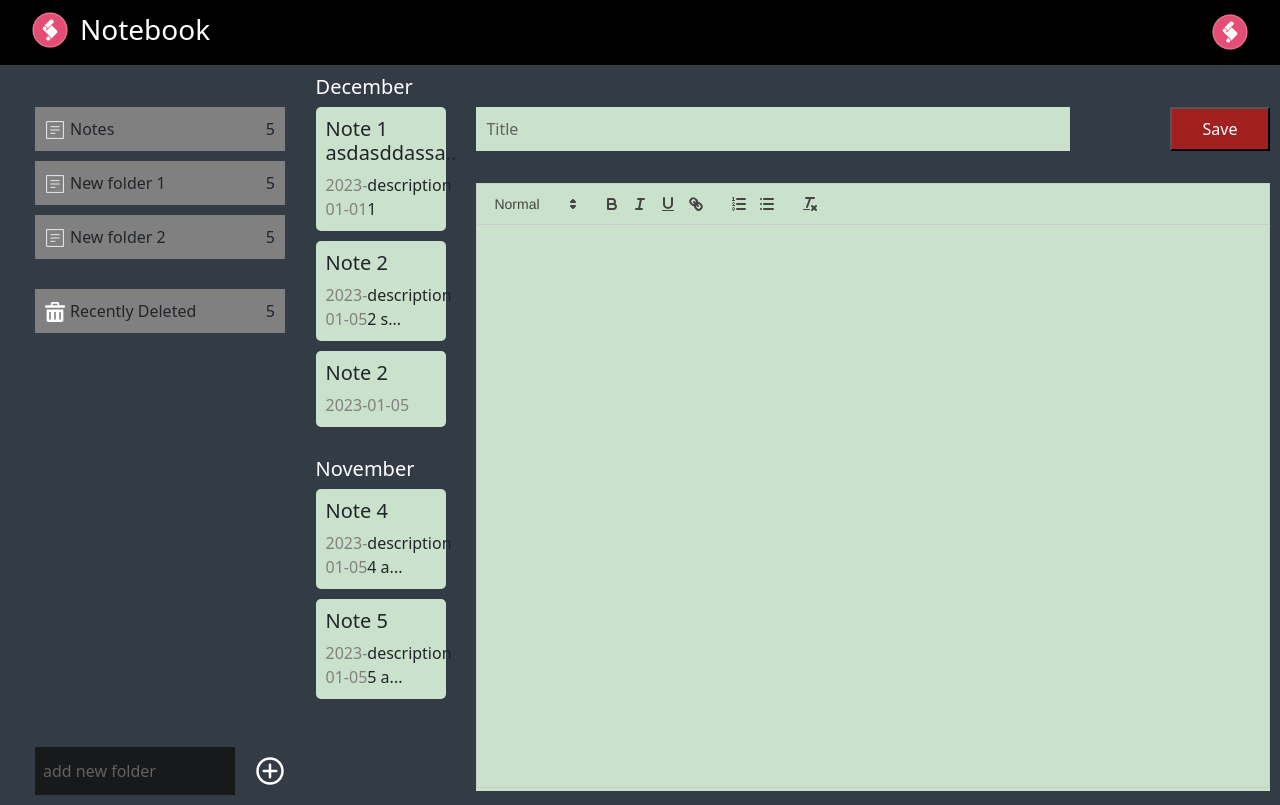
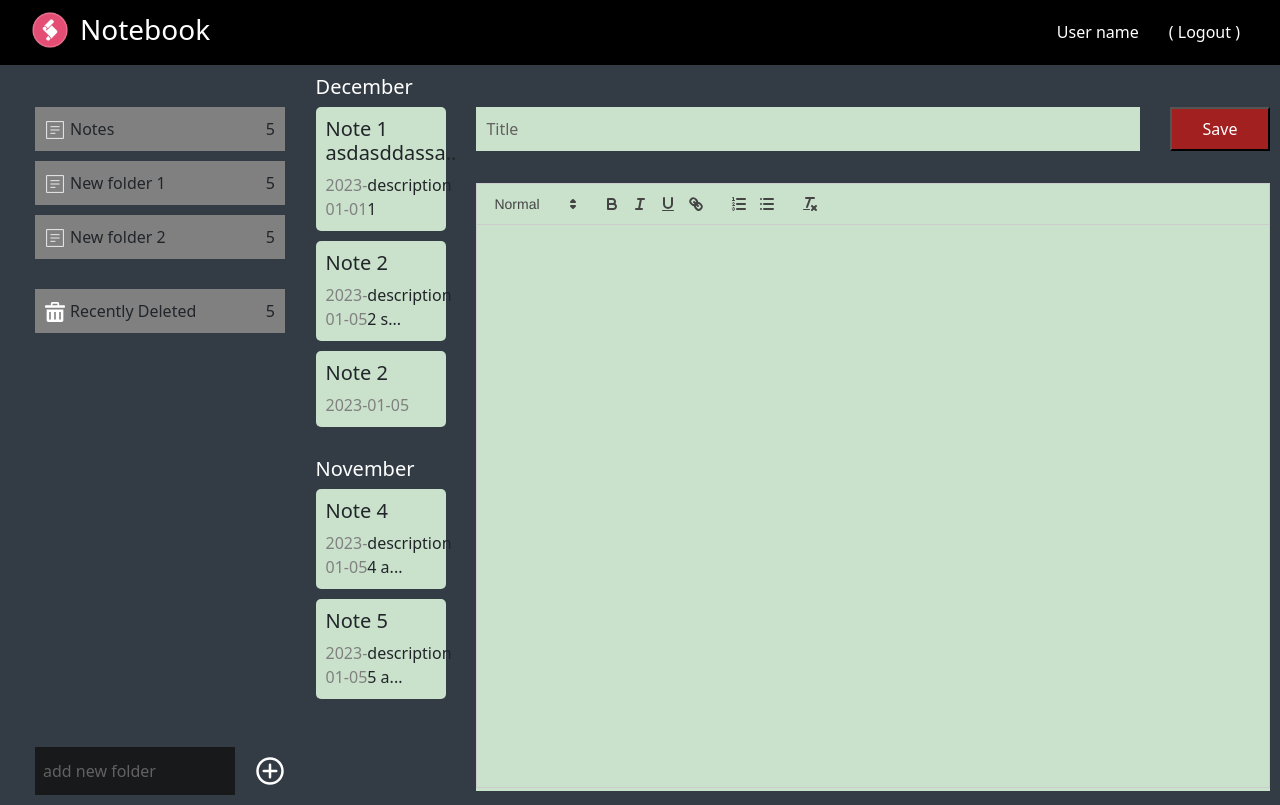
Before and after one commit to tahmidmozaffar/notebook-webapp, a Next.js app: page /dashboard in a window 1280 px wide. Built offline with nearby package versions, Linux system fonts and the light colour scheme.

Commit message:
added user name and logout button on header

```diff
--- a/src/components/header/header.module.css
+++ b/src/components/header/header.module.css
@@ -26,3 +26,18 @@
 .profile_icon {
   align-self: flex-end;
 }
+
+.name {
+  color: white;
+  margin-right: 30px;
+}
+
+.logout {
+  color: white;
+  margin-right: 10px;
+  cursor: pointer;
+}
+
+.logout:hover {
+  color: rgb(124, 117, 117);
+}
--- a/src/components/header/index.tsx
+++ b/src/components/header/index.tsx
@@ -1,7 +1,9 @@
 import Image from "next/image";
+import { useRouter } from "next/router";
 import styles from "./header.module.css";
 
 const Header = () => {
+  const router = useRouter();
   return (
     <div className={styles.container}>
       <div className={styles.logo_container}>
@@ -15,13 +17,10 @@ const Header = () => {
         <h3 className={styles.logo_title}>Notebook</h3>
       </div>
       <div>
-        <Image
-          src="/logo.png"
-          width={40}
-          height={40}
-          alt="logo"
-          className={styles.profile_icon}
-        />
+        <span className={styles.name}>User name</span>
+        <span className={styles.logout} onClick={() => router.replace("/")}>
+          {"( Logout )"}
+        </span>
       </div>
     </div>
   );
--- a/src/containers/text_editor/texteditor.module.css
+++ b/src/containers/text_editor/texteditor.module.css
@@ -14,7 +14,7 @@
 
 .title {
   flex: 1;
-  margin-right: 100px;
+  margin-right: 30px;
   padding: 10px;
   color: black;
   background: #cae1cc;
```
